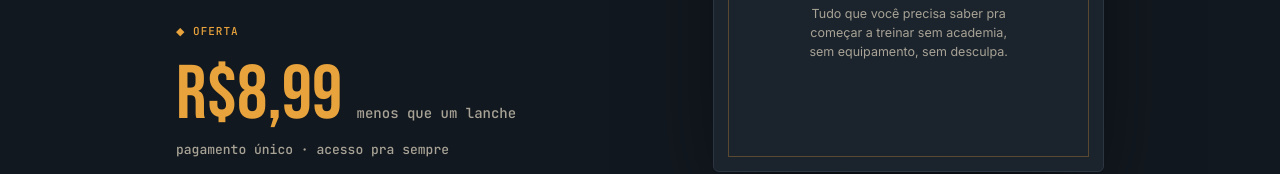
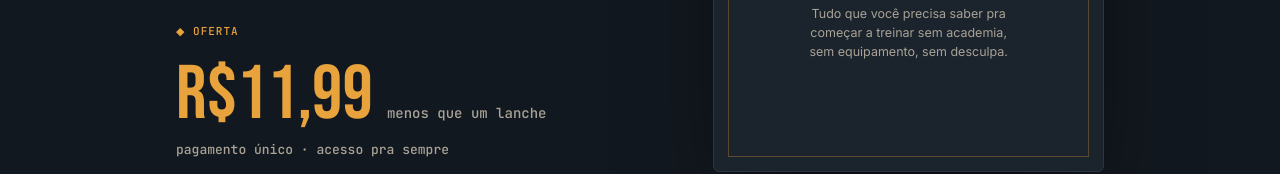
Before and after one commit to Artcruz777/forja-landing, a plain HTML site: page index.html in a window 1280 px wide. Shown: the part 628-802 px from the top of the page. Drawn offline with Linux system fonts and the light colour scheme.

Commit message:
Preço do guia para R$ 11,99
Co-Authored-By: Claude Opus 5.5 <noreply@anthropic.com>

```diff
--- a/index.html
+++ b/index.html
@@ -241,7 +241,7 @@ footer p{font-size:12.5px;color:var(--paper-dim);}
 
       <div class="price-launch-tag">◆ Oferta</div>
       <div class="price-row">
-        <span class="price-now">R$8,99</span>
+        <span class="price-now">R$11,99</span>
         <span style="font-family:'JetBrains Mono',monospace;font-size:14px;color:var(--paper-dim);">menos que um lanche</span>
       </div>
       <div class="price-label" style="margin-bottom:22px;">pagamento único · acesso pra sempre</div>
@@ -475,7 +475,7 @@ footer p{font-size:12.5px;color:var(--paper-dim);}
     <div class="price-card-final">
       <div class="eyebrow">Guia + 4 bônus</div>
       <div class="price-launch-tag" style="margin-top:14px;">◆ Oferta</div>
-      <div class="price-now">R$8,99</div>
+      <div class="price-now">R$11,99</div>
       <div style="font-family:'JetBrains Mono',monospace;font-size:13px;color:var(--paper-dim);
         margin-bottom:20px;">menos que um lanche · pagamento único</div>
       <ul class="price-list">
@@ -500,7 +500,7 @@ footer p{font-size:12.5px;color:var(--paper-dim);}
 
 <div class="sticky-buy" id="sticky-buy" aria-hidden="true">
   <div>
-    <div class="sb-price">R$8,99</div>
+    <div class="sb-price">R$11,99</div>
     <div class="sb-note">guia + 4 bônus · pagamento único</div>
   </div>
   <a href="https://pay.cakto.com.br/32ngd6z" class="btn-comprar" tabindex="-1">Quero agora →</a>
@@ -517,7 +517,7 @@ footer p{font-size:12.5px;color:var(--paper-dim);}
       <div class="s">BÔNUS</div>
     </div>
     <p>Junto com o guia você leva o ebook <strong>10 Treinos de 15 Minutos</strong>, pros dias corridos,
-    e mais 3 bônus — incluindo o site que monta seu treino. Tudo por <strong>R$ 8,99</strong>, pagamento único.</p>
+    e mais 3 bônus — incluindo o site que monta seu treino. Tudo por <strong>R$ 11,99</strong>, pagamento único.</p>
     <a href="https://pay.cakto.com.br/32ngd6z" class="btn-comprar" style="width:100%;justify-content:center;">
       Quero o guia + os 4 bônus →
     </a>
```
